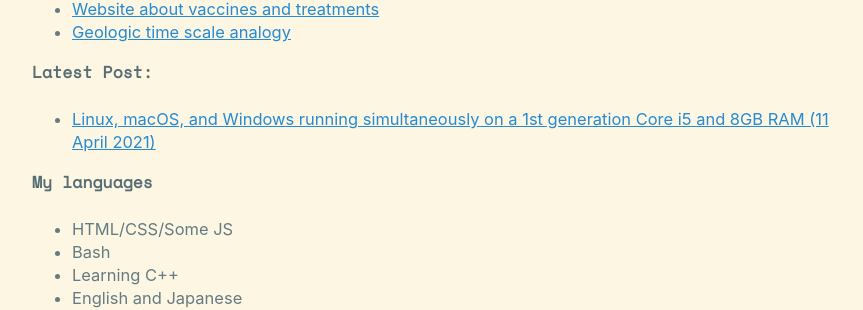
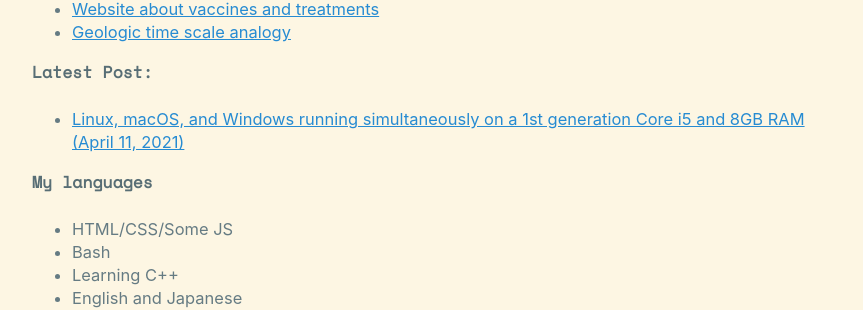
Before and after one commit to luke2m/lukesempire-gitlab-mirror, a Jekyll site: the page built from index.html, in a window 1280 px wide. Shown: the part 289-599 px from the top of the page, without its empty margins (208-1071 px from the left). Built offline with Jekyll 4.4.1, drawn with Linux system fonts in a browser that asks for light colours; part of the change alters nothing that is shown.

```diff
--- a/index.html
+++ b/index.html
@@ -39,7 +39,7 @@ layout: default
     <ul class="entries">
   {% for post in site.posts limit:1 %}
   <li>
-    <a href="{{ post.url }}">{{ post.title }} ({{ post.date | date: "%d %B %Y" }})
+    <a href="{{ post.url }}">{{ post.title }} ({{ post.date | date: "%B %d,  %Y" }})
 
     </a>
   </li>
```
